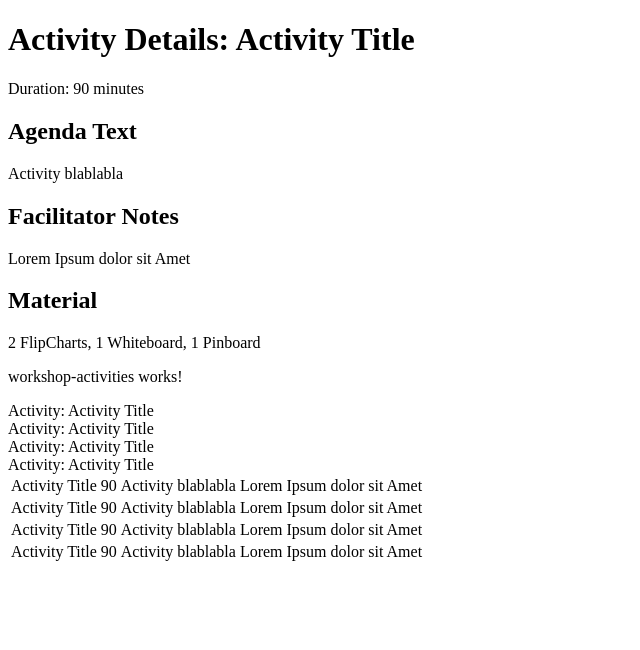
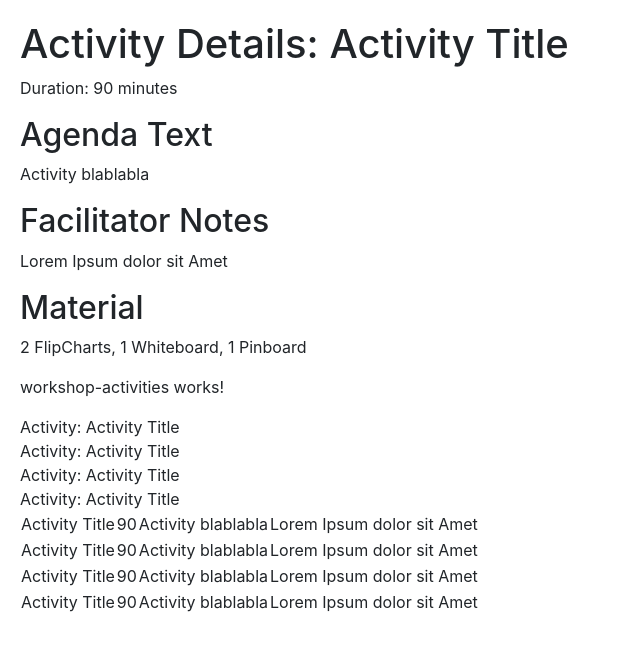
Before and after one commit to Catlaina/CatlainaRepo, an Angular app in the folder frontend/Catlaina/: page / in a window 1280 px wide. Shown: the top 650 px of the page, without its empty margins (0-640 px from the left). Built offline with nearby package versions, Linux system fonts and the light colour scheme.

Commit message:
Bootstrap added

```diff
--- a/frontend/Catlaina/package.json
+++ b/frontend/Catlaina/package.json
@@ -19,6 +19,7 @@
     "@angular/platform-browser": "~7.1.0",
     "@angular/platform-browser-dynamic": "~7.1.0",
     "@angular/router": "~7.1.0",
+    "bootstrap": "^4.1.3",
     "core-js": "^2.5.4",
     "rxjs": "~6.3.3",
     "tslib": "^1.9.0",
--- a/frontend/Catlaina/src/styles.css
+++ b/frontend/Catlaina/src/styles.css
@@ -1 +1,4 @@
 /* You can add global styles to this file, and also import other style files */
+@import "~bootstrap/dist/css/bootstrap.css";
+
+body { padding: 20px; }
```
Also changed, not shown: 1 other file (tests, documents, lock files or other folders).
